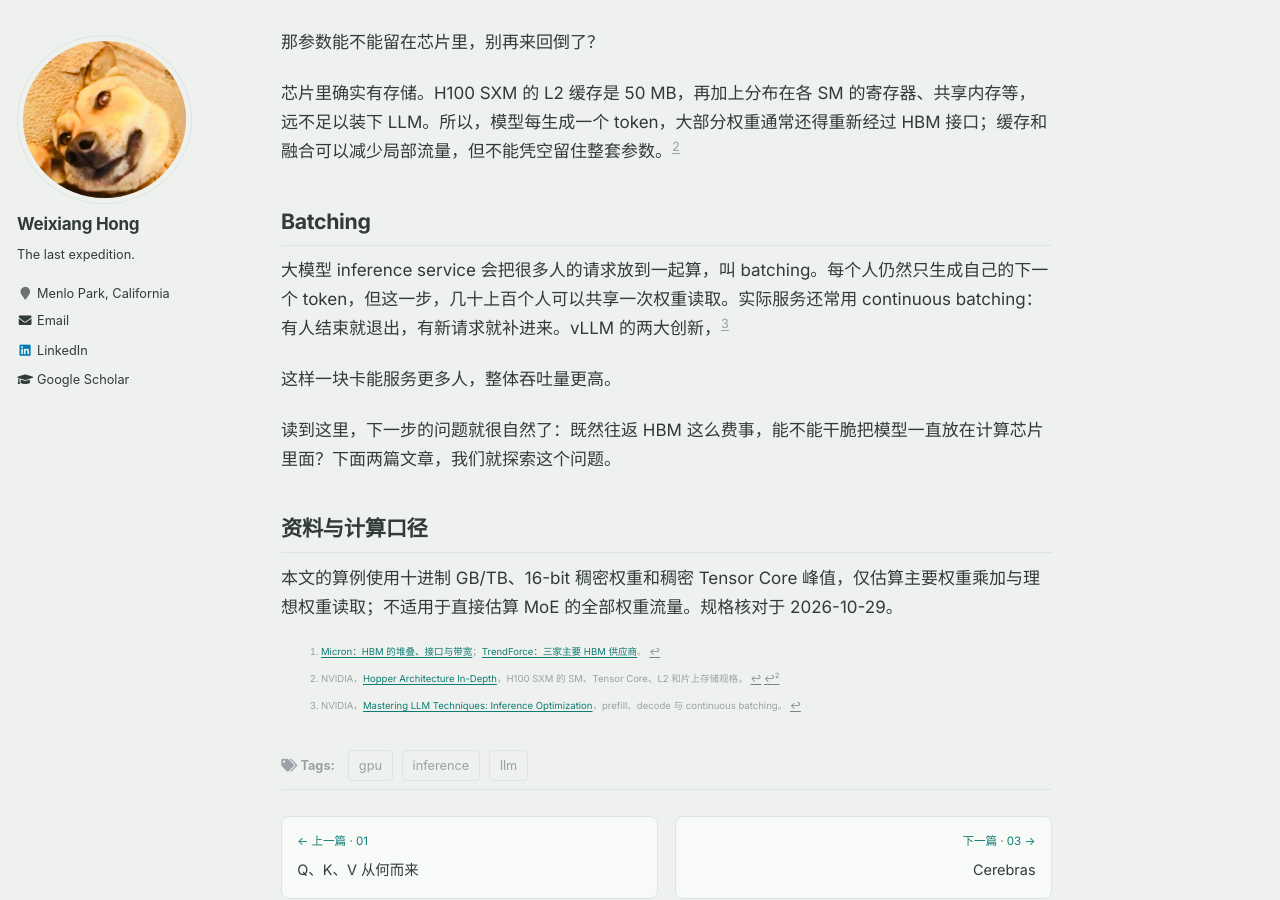
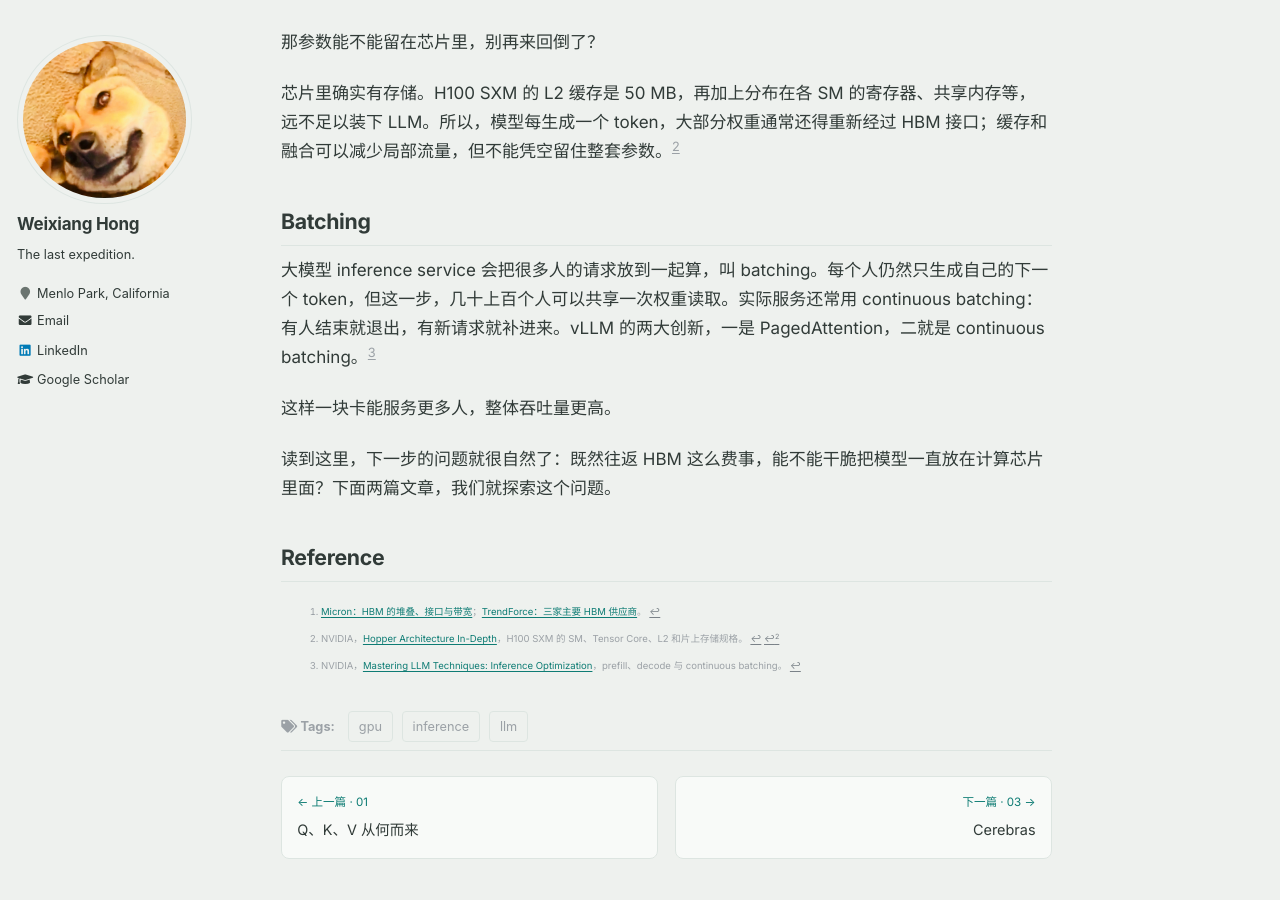
Before and after one commit to weixianghong/weixianghong.github.io, a Jekyll site: the page built from _posts/2026-10-29-inference-memory-wall.md, in a window 1280 px wide and 900 px high, scrolled down 3531 px. Built offline with Jekyll 4.4.1, drawn with Linux system fonts in a browser that asks for light colours; formulas are drawn with MathJax 3.

Commit message:
Update 2026-10-29-inference-memory-wall.md

```diff
--- a/_posts/2026-10-29-inference-memory-wall.md
+++ b/_posts/2026-10-29-inference-memory-wall.md
@@ -94,15 +94,13 @@ decode 就不一样了。普通自回归生成中，下一个 token 是什么，
 
 ## Batching
 
-大模型 inference service 会把很多人的请求放到一起算，叫 batching。每个人仍然只生成自己的下一个 token，但这一步，几十上百个人可以共享一次权重读取。实际服务还常用 continuous batching：有人结束就退出，有新请求就补进来。vLLM 的两大创新，[^phases]
+大模型 inference service 会把很多人的请求放到一起算，叫 batching。每个人仍然只生成自己的下一个 token，但这一步，几十上百个人可以共享一次权重读取。实际服务还常用 continuous batching：有人结束就退出，有新请求就补进来。vLLM 的两大创新，一是 PagedAttention，二就是 continuous batching。[^phases]
 
 这样一块卡能服务更多人，整体吞吐量更高。
 
 读到这里，下一步的问题就很自然了：既然往返 HBM 这么费事，能不能干脆把模型一直放在计算芯片里面？下面两篇文章，我们就探索这个问题。
 
-## 资料与计算口径
-
-本文的算例使用十进制 GB/TB、16-bit 稠密权重和稠密 Tensor Core 峰值，仅估算主要权重乘加与理想权重读取；不适用于直接估算 MoE 的全部权重流量。规格核对于 2026-10-29。
+## Reference
 
 [^hbm]: [Micron：HBM 的堆叠、接口与带宽](https://www.micron.com/products/memory/hbm)；[TrendForce：三家主要 HBM 供应商](https://www.trendforce.com/presscenter/news/20260213-12929.html)。
 [^hopper]: NVIDIA，[Hopper Architecture In-Depth](https://developer.nvidia.com/blog/nvidia-hopper-architecture-in-depth/)，H100 SXM 的 SM、Tensor Core、L2 和片上存储规格。
```
